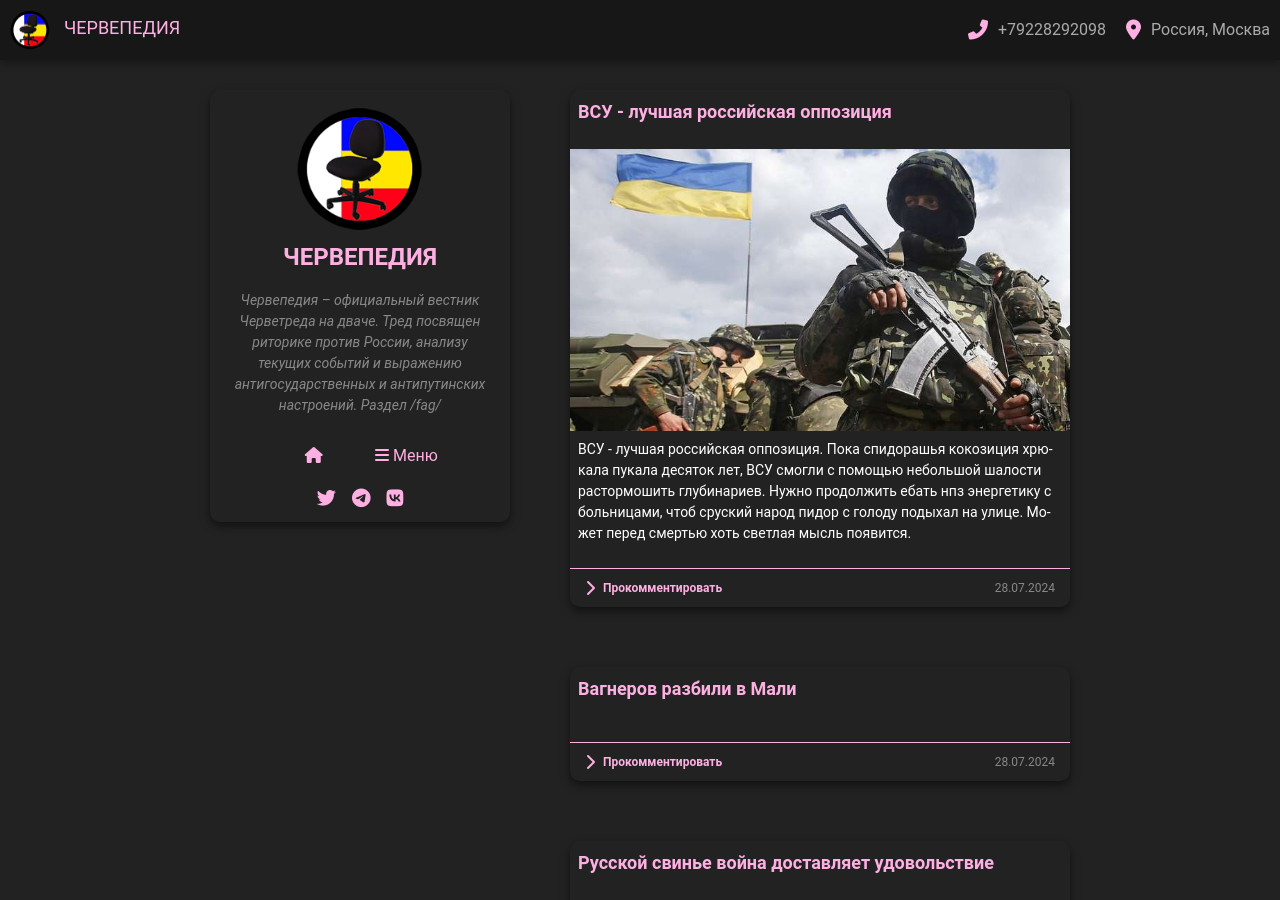
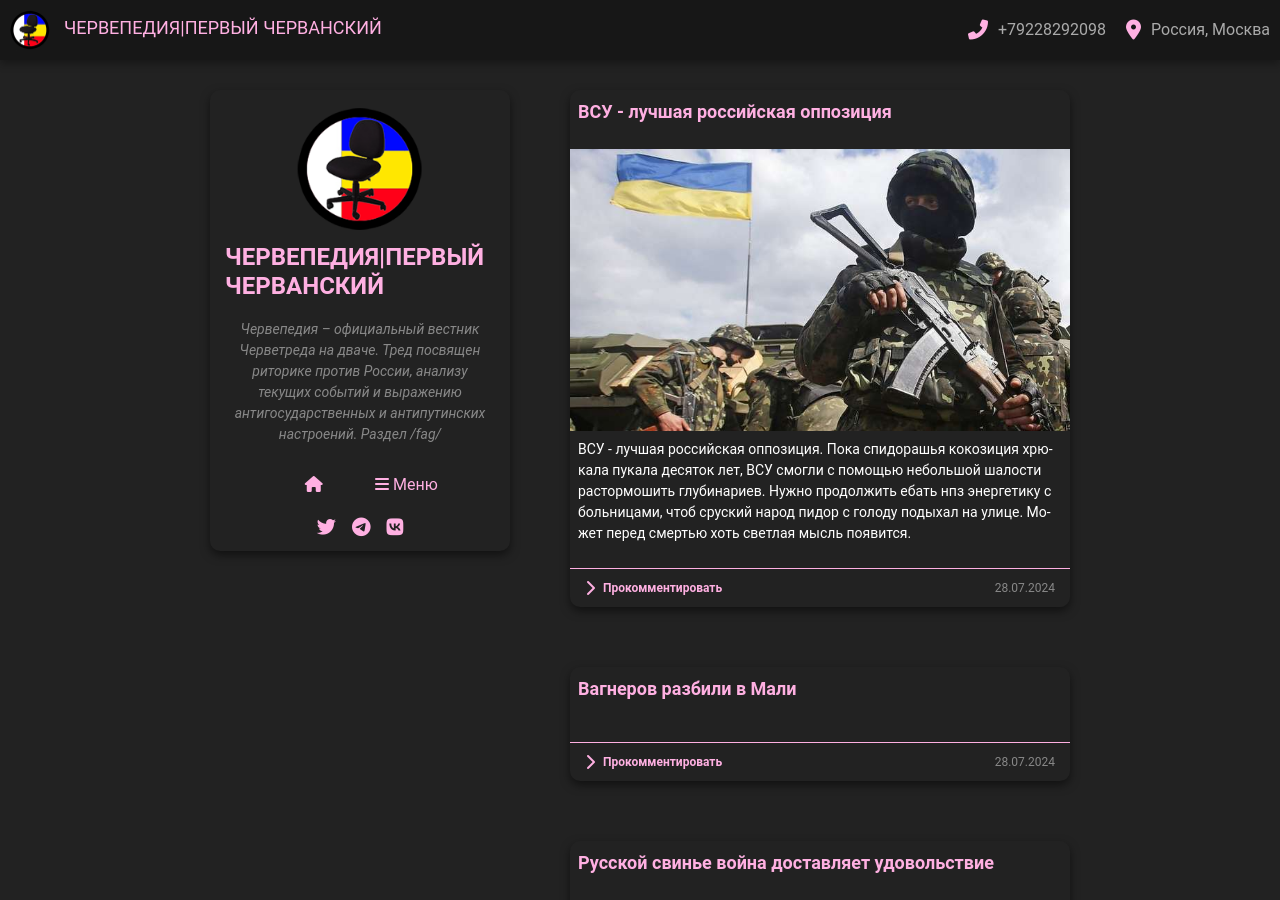
Before and after one commit to chervepedia/chervepedia.github.io, a Jekyll site: the page built from index.html, in a window 1280 px wide and 900 px high. Built offline with Jekyll 4.4.1, drawn with Linux system fonts in a browser that asks for light colours; a script that is not in the unit is left out; the list of posts is cut into pages by our own code; comment, search, counter and statistics services are not loaded.

Commit message:
Update _config.yml

```diff
--- a/_config.yml
+++ b/_config.yml
@@ -1,4 +1,4 @@
-title: ЧЕРВЕПЕДИЯ
+title: ЧЕРВЕПЕДИЯ|ПЕРВЫЙ ЧЕРВАНСКИЙ
 description: Червепедия – официальный вестник Черветреда на дваче. Тред посвящен риторике против России, анализу текущих событий и выражению антигосударственных и антипутинских настроений. Раздел /fag/
 
 
```
